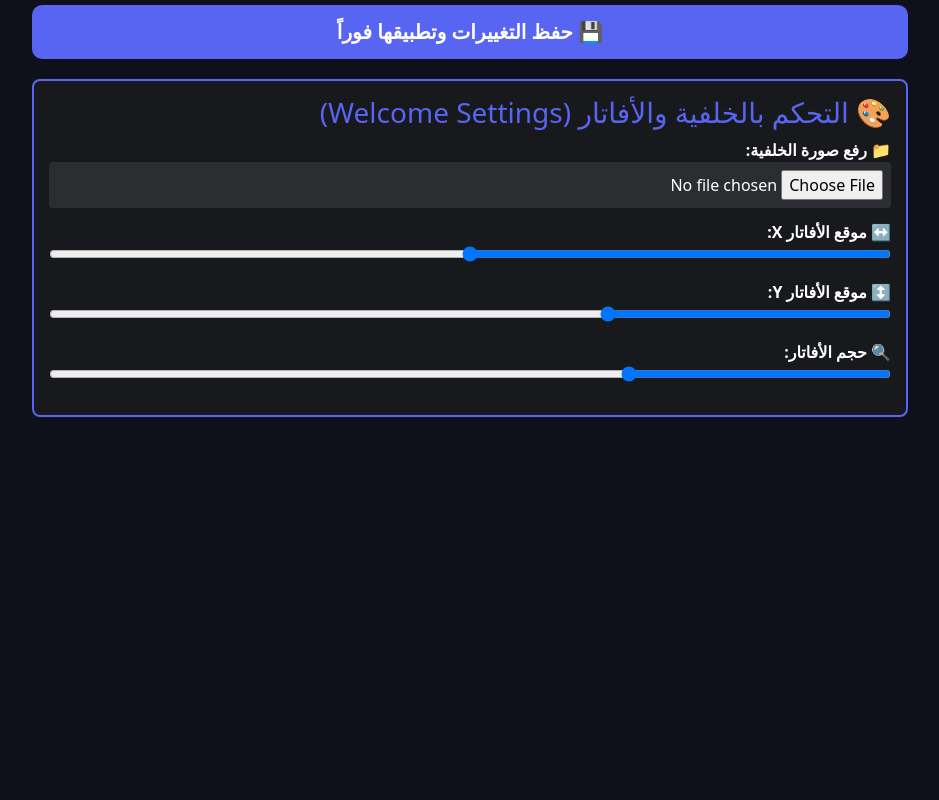
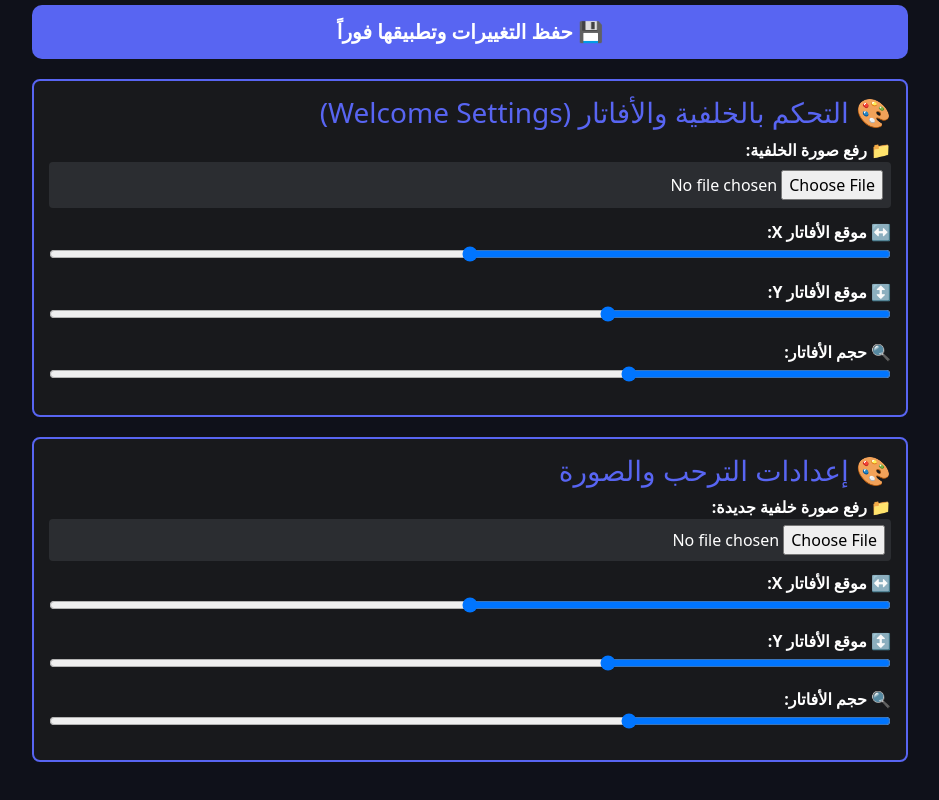
Before and after one commit to gs4302jzge-wq/dashboard-bot, a website: page public/index.html in a window 1280 px wide. Shown: the part 742-1542 px from the top of the page, without its empty margins (170-1109 px from the left). Before the commit the page ends 1227 px from the top, so only its background shows below. Drawn offline with nearby package versions, Linux system fonts and the light colour scheme; no server answers.

Commit message:
Force apply UI welcome controls v2 across all views

```diff
--- a/public/index.html
+++ b/public/index.html
@@ -18,7 +18,7 @@
     <div class="container" style="max-width: 900px;">
         <h2 class="text-center mb-4 fw-bold">⚙️ لوحة إعدادات نظام الترحيب</h2>
 
-        <form enctype="multipart/form-data" id="welcomeForm" action="/api/config" method="post" enctype="multipart/form-data">
+        <form enctype="multipart/form-data" enctype="multipart/form-data" id="welcomeForm" action="/api/config" method="post" enctype="multipart/form-data">
             <div class="card-custom mb-4">
                 <div class="form-check form-switch fs-5 mb-4">
                     <input class="form-check-input" type="checkbox" id="welcomeEnabled" name="welcomeEnabled">
@@ -87,7 +87,29 @@
       <input type="range" name="avatarRadius" min="20" max="150" value="60" style="width:100%;">
     </div>
   </div>
-  </form>
+
+      <!-- WELCOME_CONTROLS_V2 -->
+      <div style="background:#18191c; border:2px solid #5865F2; border-radius:8px; padding:15px; margin:20px 0; color:#fff;">
+        <h3 style="color:#5865F2; margin-top:0;">🎨 إعدادات الترحب والصورة</h3>
+        <div style="margin-bottom:10px;">
+          <label style="display:block; font-weight:bold;">📁 رفع صورة خلفية جديدة:</label>
+          <input type="file" name="bgImage" accept="image/*" style="background:#2b2d31; color:#fff; padding:6px; width:100%; border-radius:4px;">
+        </div>
+        <div style="margin-bottom:10px;">
+          <label style="display:block; font-weight:bold;">↔️ موقع الأفاتار X:</label>
+          <input type="range" name="avatarX" min="0" max="800" value="400" style="width:100%;">
+        </div>
+        <div style="margin-bottom:10px;">
+          <label style="display:block; font-weight:bold;">↕️ موقع الأفاتار Y:</label>
+          <input type="range" name="avatarY" min="0" max="360" value="120" style="width:100%;">
+        </div>
+        <div style="margin-bottom:10px;">
+          <label style="display:block; font-weight:bold;">🔍 حجم الأفاتار:</label>
+          <input type="range" name="avatarRadius" min="20" max="150" value="60" style="width:100%;">
+        </div>
+      </div>
+
+</form>
     </div>
 
     <script>
```
Also changed, not shown: fixSettingsPage.js (+24 -2 lines), patchDashboard.js (+24 -2 lines).
